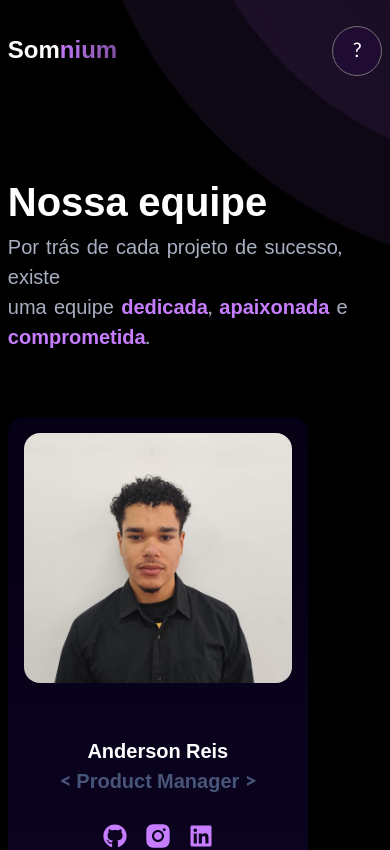
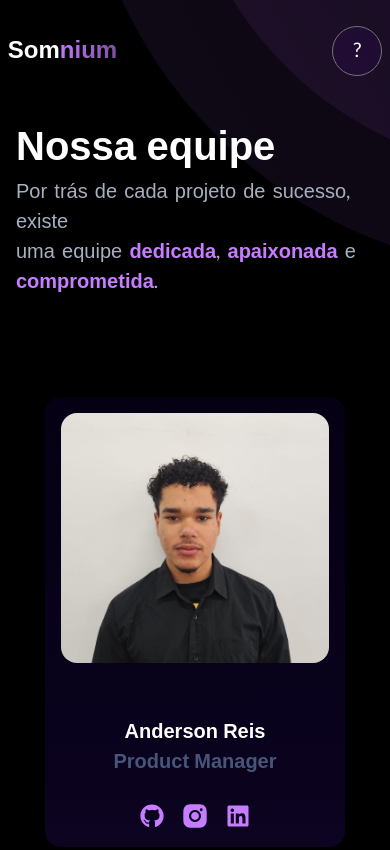
Before and after one commit to Somnium-Git/landing-page, a Next.js app in the folder frontend/: page /equipe in a window 390 px wide. Shown: the top 850 px of the page. Built offline with nearby package versions, Linux system fonts and the light colour scheme.

Commit message:
Finalizei alguns reparos, e fiz a responsividade da pagina da equipe.

```diff
--- a/frontend/src/app/equipe/page.tsx
+++ b/frontend/src/app/equipe/page.tsx
@@ -1,7 +1,6 @@
 "use client";
 
 import LightPulse from "@/components/LightBall/LightPulse/LightPulse";
-import Card from "@/components/Card/Card";
 import Text from "@/components/Text/Text";
 import CardTeam from "@/components/CardTeam/CardTeam";
 
@@ -13,7 +12,7 @@ export default function Equipe() {
       githubLink: "https://github.com/EuAndersonDev/",
       instagramLink: "https://www.instagram.com/oandersondev",
       linkedinLink: "https://www.linkedin.com/in/anderson-reis-5407311b3/",
-    image: "/equipe/anderson reis.jpeg"
+      image: "/equipe/anderson reis.jpeg",
     },
     {
       name: "Felipe Daniel",
@@ -21,7 +20,7 @@ export default function Equipe() {
       githubLink: "https://github.com/FelpsBZ",
       instagramLink: "https://www.instagram.com/felps_bz",
       linkedinLink: "",
-    image: "/equipe/felipe daniel.jpeg"
+      image: "/equipe/felipe daniel.jpeg",
     },
     {
       name: "Gabriel Lima",
@@ -29,7 +28,7 @@ export default function Equipe() {
       githubLink: "https://github.com/gabriellimao7500",
       instagramLink: "https://www.instagram.com/gabriel_limao7500/",
       linkedinLink: "",
-    image: "/equipe/gabriel lima.jpeg"
+      image: "/equipe/gabriel lima.jpeg",
     },
     {
       name: "Gabriel Ortiz",
@@ -37,7 +36,7 @@ export default function Equipe() {
       githubLink: "https://github.com/GMarsura",
       instagramLink: "https://www.instagram.com/gabriel_marsura/",
       linkedinLink: "https://www.linkedin.com/in/gabriel-marsura-4bb6732a9/",
-    image: "/equipe/gabriel ortiz.jpeg"
+      image: "/equipe/gabriel ortiz.jpeg",
     },
     {
       name: "Guilherme Custódio",
@@ -45,15 +44,16 @@ export default function Equipe() {
       githubLink: "https://github.com/GuilhermeCustodioNieto",
       instagramLink: "https://www.instagram.com/guih_nieto/",
       linkedinLink: "www.linkedin.com/in/guilherme-custodio-nieto",
-    image: "/equipe/guilherme custodio.jpeg"
+      image: "/equipe/guilherme custodio.jpeg",
     },
     {
       name: "João Pedro",
       role: "Dev Back-End",
       githubLink: "https://github.com/Joao2007Pedro",
-    instagramLink: "https://www.instagram.com/_.joao7.__?igsh=NjZ5d2x3Y3JzZTRj",
+      instagramLink:
+        "https://www.instagram.com/_.joao7.__?igsh=NjZ5d2x3Y3JzZTRj",
       linkedinLink: "",
-    image: "/equipe/joao pedro.jpeg"
+      image: "/equipe/joao pedro.jpeg",
     },
     {
       name: "Lucas Caribé",
@@ -61,7 +61,7 @@ export default function Equipe() {
       githubLink: "https://github.com/LucasCaribeAraujo",
       instagramLink: "https://www.instagram.com/lucas.caribe_",
       linkedinLink: "",
-    image: "/equipe/lucas caribe.jpeg"
+      image: "/equipe/lucas caribe.jpeg",
     },
     {
       name: "Matheus Vinícius",
@@ -69,7 +69,7 @@ export default function Equipe() {
       githubLink: "https://github.com/matheusviniciusbrito",
       instagramLink: "https://www.instagram.com/mavinous",
       linkedinLink: "https://www.linkedin.com/in/matheusviniciusbrito/",
-    image: "/equipe/matheus vinicius.jpeg"
+      image: "/equipe/matheus vinicius.jpeg",
     },
     {
       name: "Nathan Fioravanti",
@@ -77,7 +77,7 @@ export default function Equipe() {
       githubLink: "https://github.com/Nathan-Fioravanti",
       instagramLink: "https://www.instagram.com/nathanfer1",
       linkedinLink: "",
-    image: "/equipe/nathan fioravanti.jpeg"
+      image: "/equipe/nathan fioravanti.jpeg",
     },
     {
       name: "Thiago Moreira",
@@ -85,15 +85,18 @@ export default function Equipe() {
       githubLink: "https://github.com/ethior0",
       instagramLink: "",
       linkedinLink: "",
-    image: "/equipe/thiago moreira.jpeg"
-  }
+      image: "/equipe/thiago moreira.jpeg",
+    },
   ];
 
   return (
-    <div style={{paddingTop: "2rem", marginTop: "2rem", marginBottom: "15rem"}}>
-      <Card height="auto" background="transparent" useBar={false} flex="col">
-        <div style={{ alignSelf: "flex-start", marginBottom: "4rem"}}>
-          <Text size="2.5em" height="bold">Nossa equipe</Text>
+    //container
+    <div className="flex flex-col items-center justify-center w-full h-full gap-8 p-4">
+      {/* Titulo e texto*/}
+      <div style={{ alignSelf: "flex-start", marginBottom: "4rem" }}>
+        <Text size="2.5em" height="bold">
+          Nossa equipe
+        </Text>
         <Text size="1.25em" height="light" color="#A8AFC1" wordSpacing="2px">
           Por trás de cada projeto de sucesso, existe <br></br>uma equipe{" "}
           <span className="text-[#C77DFF] font-bold">dedicada</span>,{" "}
@@ -101,24 +104,28 @@ export default function Equipe() {
           <span className="text-[#C77DFF] font-bold">comprometida</span>.
         </Text>
       </div>
-
-        <div className="flex justify-between flex-row flex-wrap xl:grid xl:grid-cols-5 gap-6 w-full mx-auto">
+      {/* Cards da equipe */}
+      <div className="grid grid-cols-1 sm:grid-cols-2 md:grid-cols-3 lg:grid-cols-4 xl:grid-cols-5 gap-8 w-full mx-auto">
         {teamMembers.map((member, index) => (
+          <div
+            key={index}
+            className="rounded-xl shadow-md p-1 flex justify-center items-center transition-all duration-300 hover:scale-105 hover:shadow-[0_8px_32px_16px_rgba(199,125,255,0.5)]"
+            style={{ minHeight: 220 }}
+          >
             <CardTeam
-              key={index}
               name={member.name}
-              role={`< ${member.role} >`}
+              role={` ${member.role} `}
               githubLink={member.githubLink}
               instagramLink={member.instagramLink}
               linkedinLink={member.linkedinLink}
               image={member.image}
             />
+          </div>
         ))}
       </div>
-      </Card>
 
       <section>
-        <LightPulse x="25vw" y="70vh" width="900px" height="900px"/>
+        <LightPulse x="25vw" y="70vh" width="900px" height="900px" />
       </section>
     </div>
   );
```
Also changed, not shown: 1 other file (tests, documents, lock files or other folders). Lines whose indentation alone changed are shown as unchanged.
